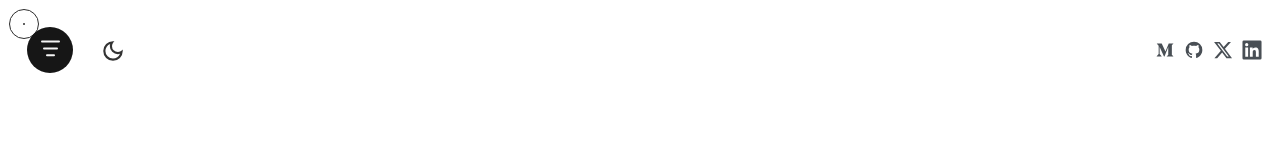
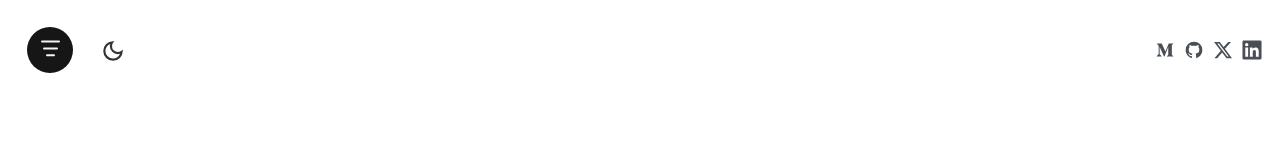
Before and after one commit to ikennarichard/v2, a React (Vite) app: page / in a window 1280 px wide. Shown: the top 160 px of the page. Built offline with nearby package versions, Linux system fonts and the light colour scheme.

Commit message:
Refactor code

```diff
--- a/src/components/cursor/Cursor.jsx
+++ b/src/components/cursor/Cursor.jsx
@@ -1,38 +1,59 @@
-import { useState, useEffect } from "react";
-import { motion } from "framer-motion";
+import { useEffect } from "react";
 import './cursor.sass';
+import { motion, useMotionValue, useSpring } from "framer-motion";
+
 
 const Cursor = () => {
-  const [cursorPos, setCursorPos] = useState({ x: 0, y: 0});
+
+  const cursorSize = 12;
+  const mouse = {
+    x: useMotionValue(-100),
+    y: useMotionValue(-100),
+  }
+
+  function disable() {
+    const cursor = document.querySelector('.cursor')
+    document.querySelectorAll('button').forEach((item) => {
+      item.addEventListener('mouseover', () => {
+        cursor.style.visibility = 'hidden'
+      })
+      item.addEventListener('mouseleave', () => {
+        cursor.style.visibility= 'visible'
+      })
+    })
+  }
+
+  const smoothOptions = { damping: 20, stiffness: 300, mass: 0.5}
+  const smoothMouse = {
+    x: useSpring(mouse.x, smoothOptions),
+    y: useSpring(mouse.y, smoothOptions)
+  }
+
+  const handleMouseMove = e => {
+    const { clientX, clientY } = e;
+    mouse.x.set(clientX - cursorSize / 2)
+    mouse.y.set(clientY - cursorSize / 2)
+    disable();
+  }
 
   useEffect(() => {
-    const mouseMove = (e) => {
-      e.stopPropagation();
-      setCursorPos({ x: e.clientX, y: e.clientY});
-    }
-
-    window.addEventListener('mousemove', mouseMove);
+    window.addEventListener('mousemove', handleMouseMove);
 
     return () => {
-      window.removeEventListener('mousemove', mouseMove);
+      window.removeEventListener('mousemove', handleMouseMove);
     }
   }, [])
 
   return (
+    <>
     <motion.div
-      initial={{ opacity: 0}}
-      animate={{ opacity: '0.9', x: cursorPos.x+9, y: cursorPos.y+9}}
-      transition={{
-        ease: 'backOut'
+      id="cursor"
+      style={{
+        left: smoothMouse.x,
+        top: smoothMouse.y,
       }}
-      className="cursor"
-    >
-      <div
-        className="dot"
-      >
-
-      </div>
-    </motion.div>
+    ></motion.div>
+    </>
   )
 }
 
```
